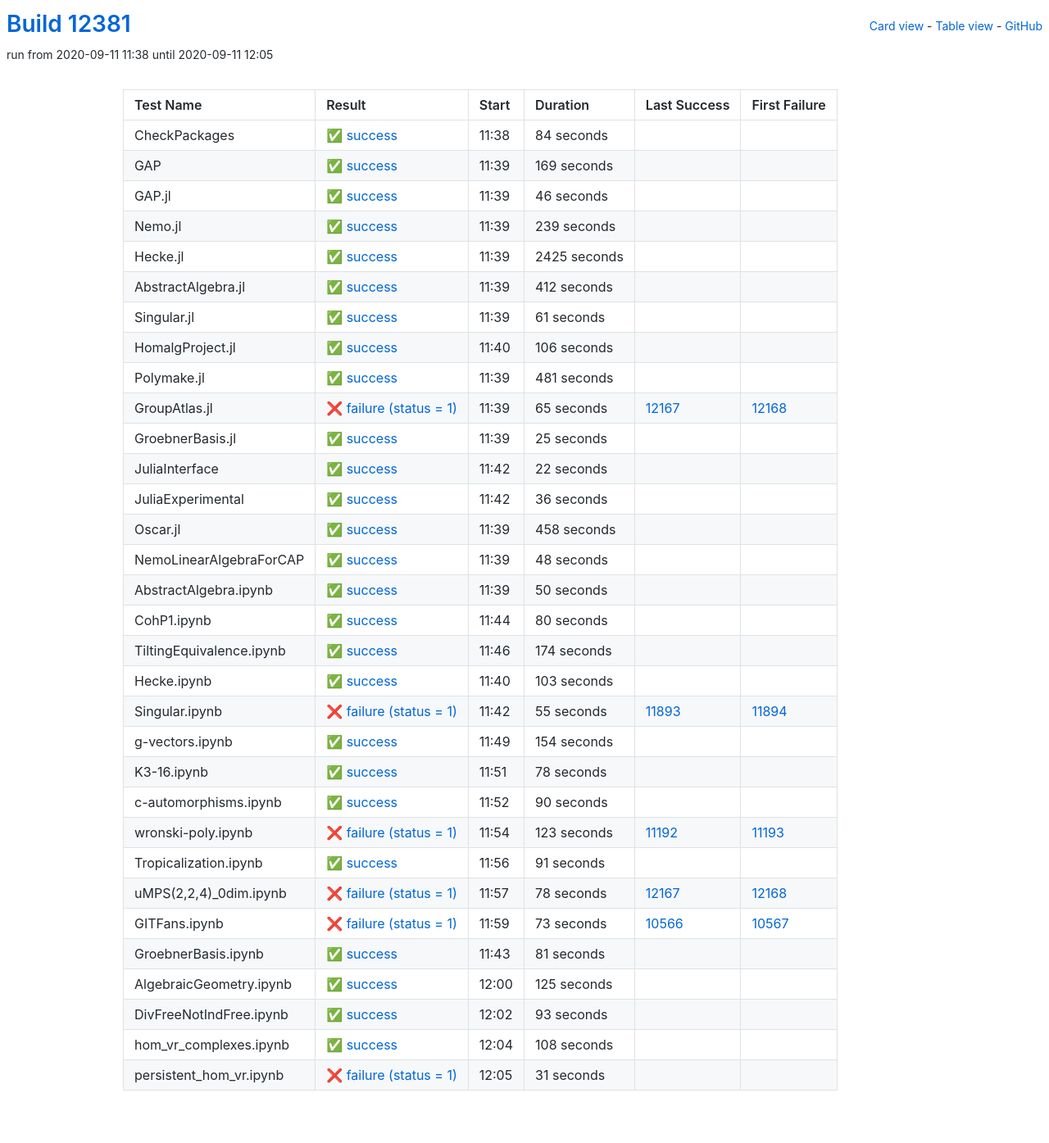
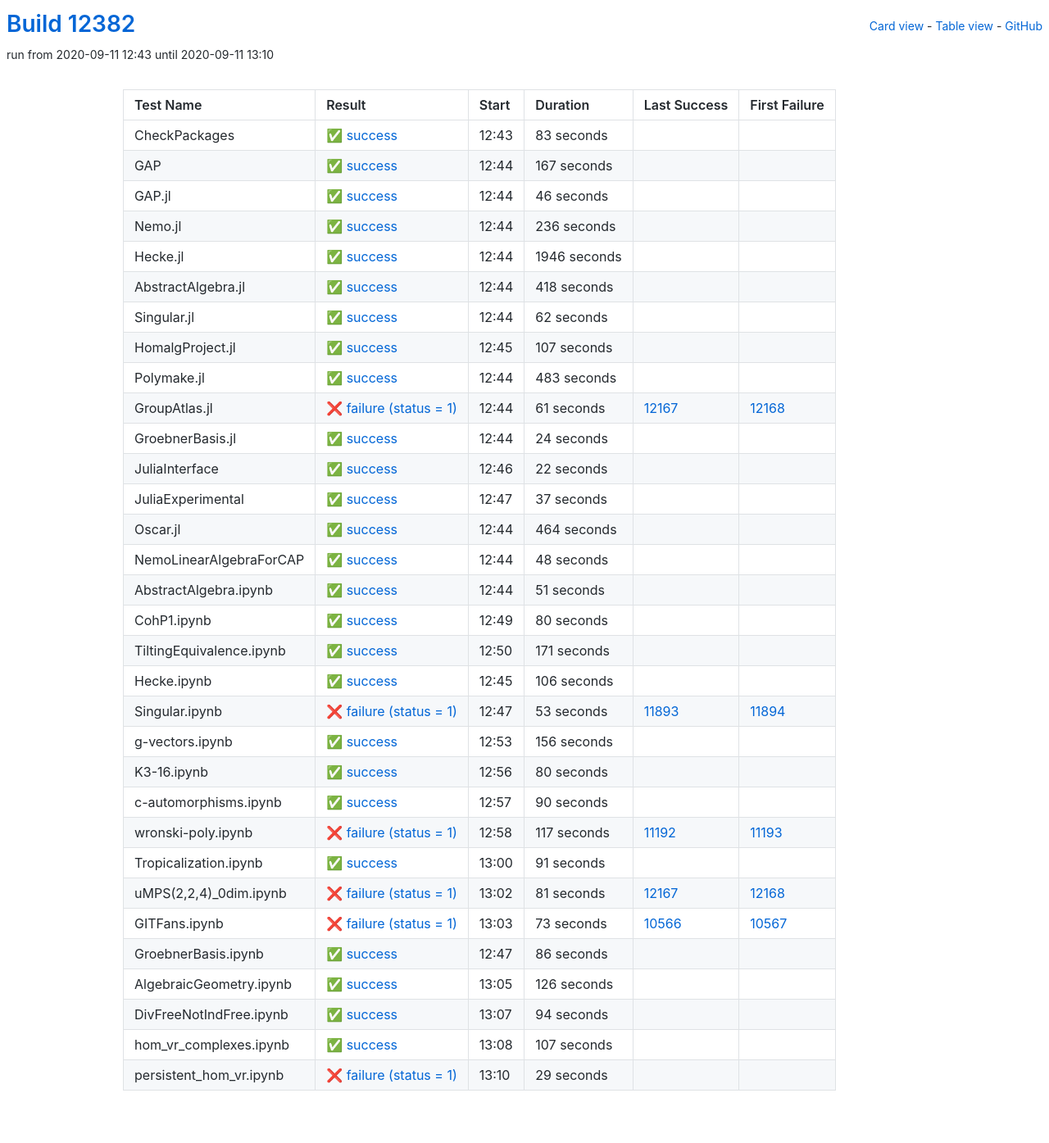
Before and after one commit to oscar-system/oscar-ci-status, a Jekyll site: the page built from table.html, in a window 1280 px wide. Shown: the whole page at 82% size. Built offline with Jekyll 4.4.1, drawn with Linux system fonts in a browser that asks for light colours.

Commit message:
Build #12382

```diff
--- a/_data/ci.yml
+++ b/_data/ci.yml
@@ -1,6 +1,6 @@
 ---
-build: 12381
-build_url: https://oscarci.mathematik.uni-kl.de/job/oscar/12381/
+build: 12382
+build_url: https://oscarci.mathematik.uni-kl.de/job/oscar/12382/
 job: oscar
 organization: oscar-system
 repo: oscar-ci-status
@@ -8,32 +8,32 @@ repourl: https://github.com/oscar-system/oscar-ci-status
 tests:
 - name: CheckPackages
   id: checkpackages
-  log: https://oscarci.mathematik.uni-kl.de/job/oscar/12381/artifact/logs/build-12381/CheckPackages.log
-  start: 2020-09-11 11:38
+  log: https://oscarci.mathematik.uni-kl.de/job/oscar/12382/artifact/logs/build-12382/CheckPackages.log
+  start: 2020-09-11 12:43
   success: true
   exitcode: 0
   status: success
-  duration: 84
+  duration: 83
   last_success: false
   last_success_url:
   first_failure: false
   first_failure_url:
 - name: GAP
   id: gap
-  log: https://oscarci.mathematik.uni-kl.de/job/oscar/12381/artifact/logs/build-12381/GAP.log
-  start: 2020-09-11 11:39
+  log: https://oscarci.mathematik.uni-kl.de/job/oscar/12382/artifact/logs/build-12382/GAP.log
+  start: 2020-09-11 12:44
   success: true
   exitcode: 0
   status: success
-  duration: 169
+  duration: 167
   last_success: false
   last_success_url:
   first_failure: false
   first_failure_url:
 - name: GAP.jl
   id: gap-jl
-  log: https://oscarci.mathematik.uni-kl.de/job/oscar/12381/artifact/logs/build-12381/GAP.jl.log
-  start: 2020-09-11 11:39
+  log: https://oscarci.mathematik.uni-kl.de/job/oscar/12382/artifact/logs/build-12382/GAP.jl.log
+  start: 2020-09-11 12:44
   success: true
   exitcode: 0
   status: success
@@ -44,104 +44,104 @@ tests:
   first_failure_url:
 - name: Nemo.jl
   id: nemo-jl
-  log: https://oscarci.mathematik.uni-kl.de/job/oscar/12381/artifact/logs/build-12381/Nemo.jl.log
-  start: 2020-09-11 11:39
+  log: https://oscarci.mathematik.uni-kl.de/job/oscar/12382/artifact/logs/build-12382/Nemo.jl.log
+  start: 2020-09-11 12:44
   success: true
   exitcode: 0
   status: success
-  duration: 239
+  duration: 236
   last_success: false
   last_success_url:
   first_failure: false
   first_failure_url:
 - name: Hecke.jl
   id: hecke-jl
-  log: https://oscarci.mathematik.uni-kl.de/job/oscar/12381/artifact/logs/build-12381/Hecke.jl.log
-  start: 2020-09-11 11:39
+  log: https://oscarci.mathematik.uni-kl.de/job/oscar/12382/artifact/logs/build-12382/Hecke.jl.log
+  start: 2020-09-11 12:44
   success: true
   exitcode: 0
   status: success
-  duration: 2425
+  duration: 1946
   last_success: false
   last_success_url:
   first_failure: false
   first_failure_url:
 - name: AbstractAlgebra.jl
   id: abstractalgebra-jl
-  log: https://oscarci.mathematik.uni-kl.de/job/oscar/12381/artifact/logs/build-12381/AbstractAlgebra.jl.log
-  start: 2020-09-11 11:39
+  log: https://oscarci.mathematik.uni-kl.de/job/oscar/12382/artifact/logs/build-12382/AbstractAlgebra.jl.log
+  start: 2020-09-11 12:44
   success: true
   exitcode: 0
   status: success
-  duration: 412
+  duration: 418
   last_success: false
   last_success_url:
   first_failure: false
   first_failure_url:
 - name: Singular.jl
   id: singular-jl
-  log: https://oscarci.mathematik.uni-kl.de/job/oscar/12381/artifact/logs/build-12381/Singular.jl.log
-  start: 2020-09-11 11:39
+  log: https://oscarci.mathematik.uni-kl.de/job/oscar/12382/artifact/logs/build-12382/Singular.jl.log
+  start: 2020-09-11 12:44
   success: true
   exitcode: 0
   status: success
-  duration: 61
+  duration: 62
   last_success: false
   last_success_url:
   first_failure: false
   first_failure_url:
 - name: HomalgProject.jl
   id: homalgproject-jl
-  log: https://oscarci.mathematik.uni-kl.de/job/oscar/12381/artifact/logs/build-12381/HomalgProject.jl.log
-  start: 2020-09-11 11:40
+  log: https://oscarci.mathematik.uni-kl.de/job/oscar/12382/artifact/logs/build-12382/HomalgProject.jl.log
+  start: 2020-09-11 12:45
   success: true
   exitcode: 0
   status: success
-  duration: 106
+  duration: 107
   last_success: false
   last_success_url:
   first_failure: false
   first_failure_url:
 - name: Polymake.jl
   id: polymake-jl
-  log: https://oscarci.mathematik.uni-kl.de/job/oscar/12381/artifact/logs/build-12381/Polymake.jl.log
-  start: 2020-09-11 11:39
+  log: https://oscarci.mathematik.uni-kl.de/job/oscar/12382/artifact/logs/build-12382/Polymake.jl.log
+  start: 2020-09-11 12:44
   success: true
   exitcode: 0
   status: success
-  duration: 481
+  duration: 483
   last_success: false
   last_success_url:
   first_failure: false
   first_failure_url:
 - name: GroupAtlas.jl
   id: groupatlas-jl
-  log: https://oscarci.mathematik.uni-kl.de/job/oscar/12381/artifact/logs/build-12381/GroupAtlas.jl.log
-  start: 2020-09-11 11:39
+  log: https://oscarci.mathematik.uni-kl.de/job/oscar/12382/artifact/logs/build-12382/GroupAtlas.jl.log
+  start: 2020-09-11 12:44
   success: false
   exitcode: 1
   status: failure
-  duration: 65
+  duration: 61
   last_success: 12167
   last_success_url: https://oscarci.mathematik.uni-kl.de/job/oscar/12167/
   first_failure: 12168
   first_failure_url: https://oscarci.mathematik.uni-kl.de/job/oscar/12168/
 - name: GroebnerBasis.jl
   id: groebnerbasis-jl
-  log: https://oscarci.mathematik.uni-kl.de/job/oscar/12381/artifact/logs/build-12381/GroebnerBasis.jl.log
-  start: 2020-09-11 11:39
+  log: https://oscarci.mathematik.uni-kl.de/job/oscar/12382/artifact/logs/build-12382/GroebnerBasis.jl.log
+  start: 2020-09-11 12:44
   success: true
   exitcode: 0
   status: success
-  duration: 25
+  duration: 24
   last_success: false
   last_success_url:
   first_failure: false
   first_failure_url:
 - name: JuliaInterface
   id: juliainterface
-  log: https://oscarci.mathematik.uni-kl.de/job/oscar/12381/artifact/logs/build-12381/JuliaInterface.log
-  start: 2020-09-11 11:42
+  log: https://oscarci.mathematik.uni-kl.de/job/oscar/12382/artifact/logs/build-12382/JuliaInterface.log
+  start: 2020-09-11 12:46
   success: true
   exitcode: 0
   status: success
@@ -152,32 +152,32 @@ tests:
   first_failure_url:
 - name: JuliaExperimental
   id: juliaexperimental
-  log: https://oscarci.mathematik.uni-kl.de/job/oscar/12381/artifact/logs/build-12381/JuliaExperimental.log
-  start: 2020-09-11 11:42
+  log: https://oscarci.mathematik.uni-kl.de/job/oscar/12382/artifact/logs/build-12382/JuliaExperimental.log
+  start: 2020-09-11 12:47
   success: true
   exitcode: 0
   status: success
-  duration: 36
+  duration: 37
   last_success: false
   last_success_url:
   first_failure: false
   first_failure_url:
 - name: Oscar.jl
   id: oscar-jl
-  log: https://oscarci.mathematik.uni-kl.de/job/oscar/12381/artifact/logs/build-12381/Oscar.jl.log
-  start: 2020-09-11 11:39
+  log: https://oscarci.mathematik.uni-kl.de/job/oscar/12382/artifact/logs/build-12382/Oscar.jl.log
+  start: 2020-09-11 12:44
   success: true
   exitcode: 0
   status: success
-  duration: 458
+  duration: 464
   last_success: false
   last_success_url:
   first_failure: false
   first_failure_url:
 - name: NemoLinearAlgebraForCAP
   id: nemolinearalgebraforcap
-  log: https://oscarci.mathematik.uni-kl.de/job/oscar/12381/artifact/logs/build-12381/NemoLinearAlgebraForCAP.log
-  start: 2020-09-11 11:39
+  log: https://oscarci.mathematik.uni-kl.de/job/oscar/12382/artifact/logs/build-12382/NemoLinearAlgebraForCAP.log
+  start: 2020-09-11 12:44
   success: true
   exitcode: 0
   status: success
@@ -188,20 +188,20 @@ tests:
   first_failure_url:
 - name: AbstractAlgebra.ipynb
   id: abstractalgebra-ipynb
-  log: https://oscarci.mathematik.uni-kl.de/job/oscar/12381/artifact/logs/build-12381/AbstractAlgebra.ipynb.log
-  start: 2020-09-11 11:39
+  log: https://oscarci.mathematik.uni-kl.de/job/oscar/12382/artifact/logs/build-12382/AbstractAlgebra.ipynb.log
+  start: 2020-09-11 12:44
   success: true
   exitcode: 0
   status: success
-  duration: 50
+  duration: 51
   last_success: false
   last_success_url:
   first_failure: false
   first_failure_url:
 - name: CohP1.ipynb
   id: cohp1-ipynb
-  log: https://oscarci.mathematik.uni-kl.de/job/oscar/12381/artifact/logs/build-12381/CohP1.ipynb.log
-  start: 2020-09-11 11:44
+  log: https://oscarci.mathematik.uni-kl.de/job/oscar/12382/artifact/logs/build-12382/CohP1.ipynb.log
+  start: 2020-09-11 12:49
   success: true
   exitcode: 0
   status: success
@@ -212,68 +212,68 @@ tests:
   first_failure_url:
 - name: TiltingEquivalence.ipynb
   id: tiltingequivalence-ipynb
-  log: https://oscarci.mathematik.uni-kl.de/job/oscar/12381/artifact/logs/build-12381/TiltingEquivalence.ipynb.log
-  start: 2020-09-11 11:46
+  log: https://oscarci.mathematik.uni-kl.de/job/oscar/12382/artifact/logs/build-12382/TiltingEquivalence.ipynb.log
+  start: 2020-09-11 12:50
   success: true
   exitcode: 0
   status: success
-  duration: 174
+  duration: 171
   last_success: false
   last_success_url:
   first_failure: false
   first_failure_url:
 - name: Hecke.ipynb
   id: hecke-ipynb
-  log: https://oscarci.mathematik.uni-kl.de/job/oscar/12381/artifact/logs/build-12381/Hecke.ipynb.log
-  start: 2020-09-11 11:40
+  log: https://oscarci.mathematik.uni-kl.de/job/oscar/12382/artifact/logs/build-12382/Hecke.ipynb.log
+  start: 2020-09-11 12:45
   success: true
   exitcode: 0
   status: success
-  duration: 103
+  duration: 106
   last_success: false
   last_success_url:
   first_failure: false
   first_failure_url:
 - name: Singular.ipynb
   id: singular-ipynb
-  log: https://oscarci.mathematik.uni-kl.de/job/oscar/12381/artifact/logs/build-12381/Singular.ipynb.log
-  start: 2020-09-11 11:42
+  log: https://oscarci.mathematik.uni-kl.de/job/oscar/12382/artifact/logs/build-12382/Singular.ipynb.log
+  start: 2020-09-11 12:47
   success: false
   exitcode: 1
   status: failure
-  duration: 55
+  duration: 53
   last_success: 11893
   last_success_url: https://oscarci.mathematik.uni-kl.de/job/oscar/11893/
   first_failure: 11894
   first_failure_url: https://oscarci.mathematik.uni-kl.de/job/oscar/11894/
 - name: g-vectors.ipynb
   id: g-vectors-ipynb
-  log: https://oscarci.mathematik.uni-kl.de/job/oscar/12381/artifact/logs/build-12381/g-vectors.ipynb.log
-  start: 2020-09-11 11:49
+  log: https://oscarci.mathematik.uni-kl.de/job/oscar/12382/artifact/logs/build-12382/g-vectors.ipynb.log
+  start: 2020-09-11 12:53
   success: true
   exitcode: 0
   status: success
-  duration: 154
+  duration: 156
   last_success: false
   last_success_url:
   first_failure: false
   first_failure_url:
 - name: K3-16.ipynb
   id: k3-16-ipynb
-  log: https://oscarci.mathematik.uni-kl.de/job/oscar/12381/artifact/logs/build-12381/K3-16.ipynb.log
-  start: 2020-09-11 11:51
+  log: https://oscarci.mathematik.uni-kl.de/job/oscar/12382/artifact/logs/build-12382/K3-16.ipynb.log
+  start: 2020-09-11 12:56
   success: true
   exitcode: 0
   status: success
-  duration: 78
+  duration: 80
   last_success: false
   last_success_url:
   first_failure: false
   first_failure_url:
 - name: c-automorphisms.ipynb
   id: c-automorphisms-ipynb
-  log: https://oscarci.mathematik.uni-kl.de/job/oscar/12381/artifact/logs/build-12381/c-automorphisms.ipynb.log
-  start: 2020-09-11 11:52
+  log: https://oscarci.mathematik.uni-kl.de/job/oscar/12382/artifact/logs/build-12382/c-automorphisms.ipynb.log
+  start: 2020-09-11 12:57
   success: true
   exitcode: 0
   status: success
@@ -284,20 +284,20 @@ tests:
   first_failure_url:
 - name: wronski-poly.ipynb
   id: wronski-poly-ipynb
-  log: https://oscarci.mathematik.uni-kl.de/job/oscar/12381/artifact/logs/build-12381/wronski-poly.ipynb.log
-  start: 2020-09-11 11:54
+  log: https://oscarci.mathematik.uni-kl.de/job/oscar/12382/artifact/logs/build-12382/wronski-poly.ipynb.log
+  start: 2020-09-11 12:58
   success: false
   exitcode: 1
   status: failure
-  duration: 123
+  duration: 117
   last_success: 11192
   last_success_url: https://oscarci.mathematik.uni-kl.de/job/oscar/11192/
   first_failure: 11193
   first_failure_url: https://oscarci.mathematik.uni-kl.de/job/oscar/11193/
 - name: Tropicalization.ipynb
   id: tropicalization-ipynb
-  log: https://oscarci.mathematik.uni-kl.de/job/oscar/12381/artifact/logs/build-12381/Tropicalization.ipynb.log
-  start: 2020-09-11 11:56
+  log: https://oscarci.mathematik.uni-kl.de/job/oscar/12382/artifact/logs/build-12382/Tropicalization.ipynb.log
+  start: 2020-09-11 13:00
   success: true
   exitcode: 0
   status: success
@@ -308,20 +308,20 @@ tests:
   first_failure_url:
 - name: uMPS(2,2,4)_0dim.ipynb
   id: umps-2-2-4-0dim-ipynb
-  log: https://oscarci.mathematik.uni-kl.de/job/oscar/12381/artifact/logs/build-12381/uMPS-2-2-4-_0dim.ipynb.log
-  start: 2020-09-11 11:57
+  log: https://oscarci.mathematik.uni-kl.de/job/oscar/12382/artifact/logs/build-12382/uMPS-2-2-4-_0dim.ipynb.log
+  start: 2020-09-11 13:02
   success: false
   exitcode: 1
   status: failure
-  duration: 78
+  duration: 81
   last_success: 12167
   last_success_url: https://oscarci.mathematik.uni-kl.de/job/oscar/12167/
   first_failure: 12168
   first_failure_url: https://oscarci.mathematik.uni-kl.de/job/oscar/12168/
 - name: GITFans.ipynb
   id: gitfans-ipynb
-  log: https://oscarci.mathematik.uni-kl.de/job/oscar/12381/artifact/logs/build-12381/GITFans.ipynb.log
-  start: 2020-09-11 11:59
+  log: https://oscarci.mathematik.uni-kl.de/job/oscar/12382/artifact/logs/build-12382/GITFans.ipynb.log
+  start: 2020-09-11 13:03
   success: false
   exitcode: 1
   status: failure
@@ -332,60 +332,60 @@ tests:
   first_failure_url: https://oscarci.mathematik.uni-kl.de/job/oscar/10567/
 - name: GroebnerBasis.ipynb
   id: groebnerbasis-ipynb
-  log: https://oscarci.mathematik.uni-kl.de/job/oscar/12381/artifact/logs/build-12381/GroebnerBasis.ipynb.log
-  start: 2020-09-11 11:43
+  log: https://oscarci.mathematik.uni-kl.de/job/oscar/12382/artifact/logs/build-12382/GroebnerBasis.ipynb.log
+  start: 2020-09-11 12:47
   success: true
   exitcode: 0
   status: success
-  duration: 81
+  duration: 86
   last_success: false
   last_success_url:
   first_failure: false
   first_failure_url:
 - name: AlgebraicGeometry.ipynb
   id: algebraicgeometry-ipynb
-  log: https://oscarci.mathematik.uni-kl.de/job/oscar/12381/artifact/logs/build-12381/AlgebraicGeometry.ipynb.log
-  start: 2020-09-11 12:00
+  log: https://oscarci.mathematik.uni-kl.de/job/oscar/12382/artifact/logs/build-12382/AlgebraicGeometry.ipynb.log
+  start: 2020-09-11 13:05
   success: true
   exitcode: 0
   status: success
-  duration: 125
+  duration: 126
   last_success: false
   last_success_url:
   first_failure: false
   first_failure_url:
 - name: DivFreeNotIndFree.ipynb
   id: divfreenotindfree-ipynb
-  log: https://oscarci.mathematik.uni-kl.de/job/oscar/12381/artifact/logs/build-12381/DivFreeNotIndFree.ipynb.log
-  start: 2020-09-11 12:02
+  log: https://oscarci.mathematik.uni-kl.de/job/oscar/12382/artifact/logs/build-12382/DivFreeNotIndFree.ipynb.log
+  start: 2020-09-11 13:07
   success: true
   exitcode: 0
   status: success
-  duration: 93
+  duration: 94
   last_success: false
   last_success_url:
   first_failure: false
   first_failure_url:
 - name: hom_vr_complexes.ipynb
   id: hom-vr-complexes-ipynb
-  log: https://oscarci.mathematik.uni-kl.de/job/oscar/12381/artifact/logs/build-12381/hom_vr_complexes.ipynb.log
-  start: 2020-09-11 12:04
+  log: https://oscarci.mathematik.uni-kl.de/job/oscar/12382/artifact/logs/build-12382/hom_vr_complexes.ipynb.log
+  start: 2020-09-11 13:08
   success: true
   exitcode: 0
   status: success
-  duration: 108
+  duration: 107
   last_success: false
   last_success_url:
   first_failure: false
   first_failure_url:
 - name: persistent_hom_vr.ipynb
   id: persistent-hom-vr-ipynb
-  log: https://oscarci.mathematik.uni-kl.de/job/oscar/12381/artifact/logs/build-12381/persistent_hom_vr.ipynb.log
-  start: 2020-09-11 12:05
+  log: https://oscarci.mathematik.uni-kl.de/job/oscar/12382/artifact/logs/build-12382/persistent_hom_vr.ipynb.log
+  start: 2020-09-11 13:10
   success: false
   exitcode: 1
   status: failure
-  duration: 31
+  duration: 29
   last_success: false
   last_success_url:
   first_failure: false
```
Also changed, not shown: README.md.
